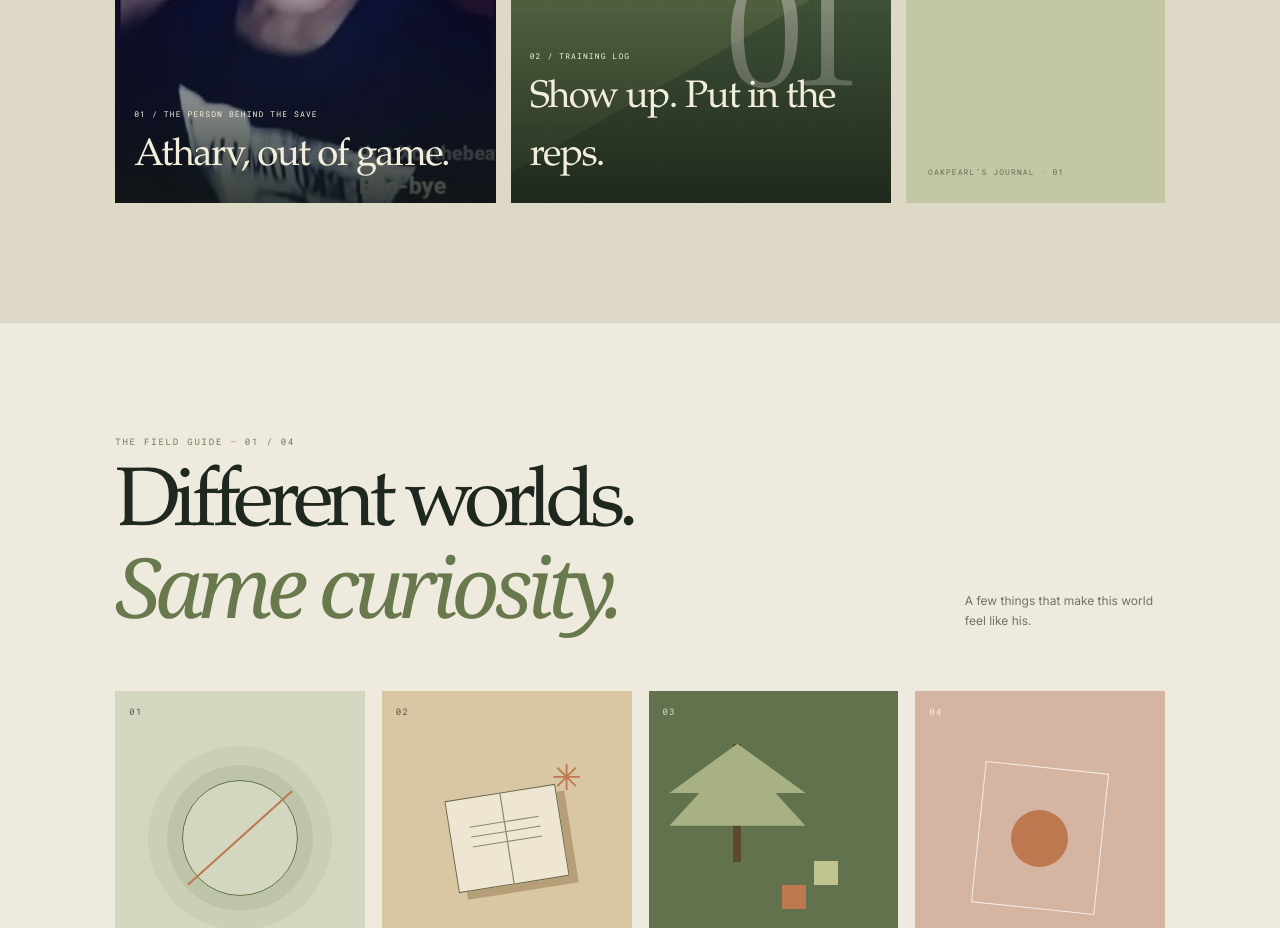
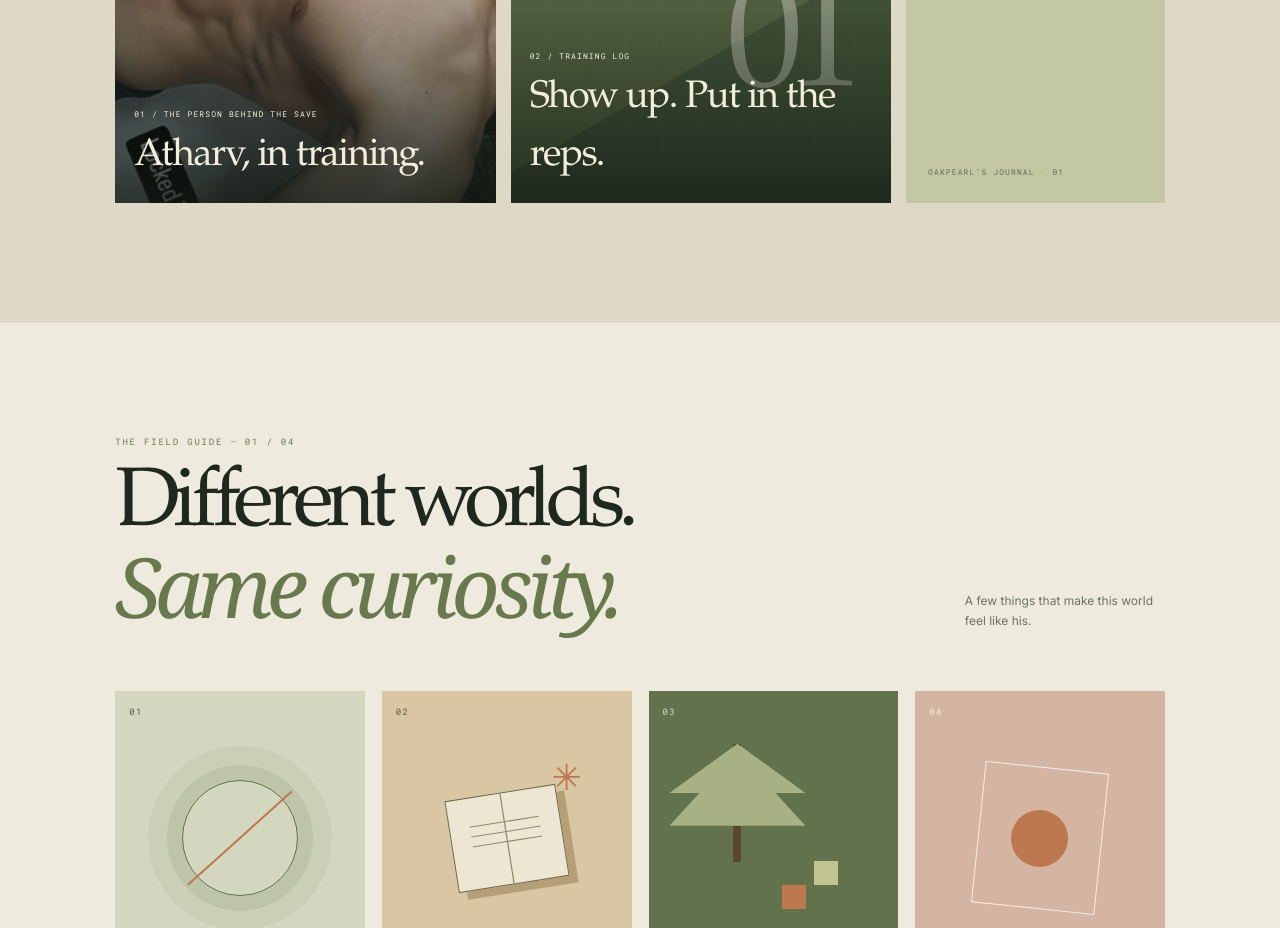
Before and after one commit to anukalpshukla3-hash/Atharv-intelligence, a Next.js app in the folder frontend/: page / in a window 1280 px wide. Shown: the part 2000-2928 px from the top of the page. Built offline with nearby package versions, Linux system fonts and the light colour scheme; no server answers.

Commit message:
Replace Atharv’s archive image with gym photo (#21)
* Replace archive portrait with requested gym photo

* Label Atharv archive image as a training photo

```diff
--- a/frontend/components/AtharvStory.tsx
+++ b/frontend/components/AtharvStory.tsx
@@ -119,8 +119,8 @@ export function AtharvStory() {
         </div>
         <div className="archive-grid">
           <figure className="archive-photo portrait-photo">
-            <Image src="/images/atharv-portrait.svg" alt="Atharv Gupta, in a casual portrait" fill sizes="(max-width: 700px) 100vw, 46vw" unoptimized />
-            <figcaption><span>01 / THE PERSON BEHIND THE SAVE</span><strong>Atharv, out of game.</strong></figcaption>
+            <Image src="/images/atharv-portrait.svg" alt="Atharv Gupta during a gym training session" fill sizes="(max-width: 700px) 100vw, 46vw" unoptimized />
+            <figcaption><span>01 / THE PERSON BEHIND THE SAVE</span><strong>Atharv, in training.</strong></figcaption>
           </figure>
           <figure className="archive-photo training-photo">
             <div className="training-visual" role="img" aria-label="A block-world illustration of a barbell and calisthenics rings">
```
Also changed, not shown: frontend/public/images/atharv-portrait.svg.
